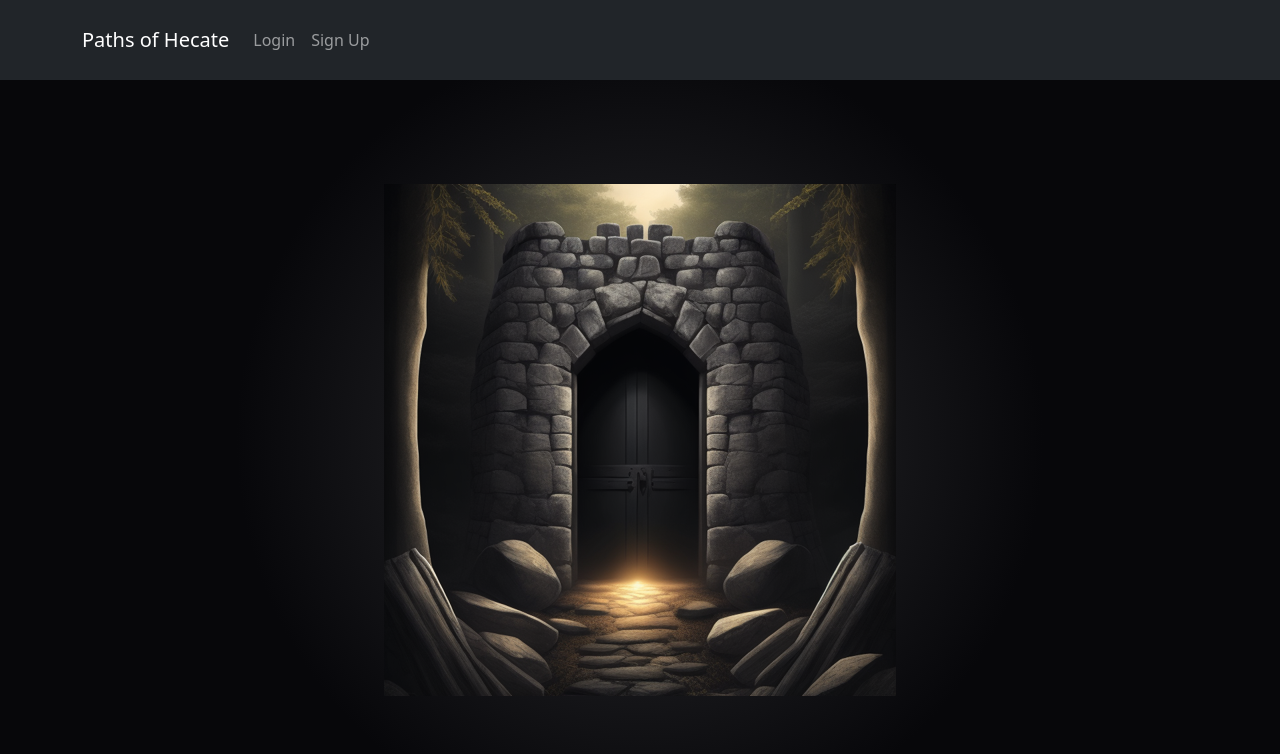
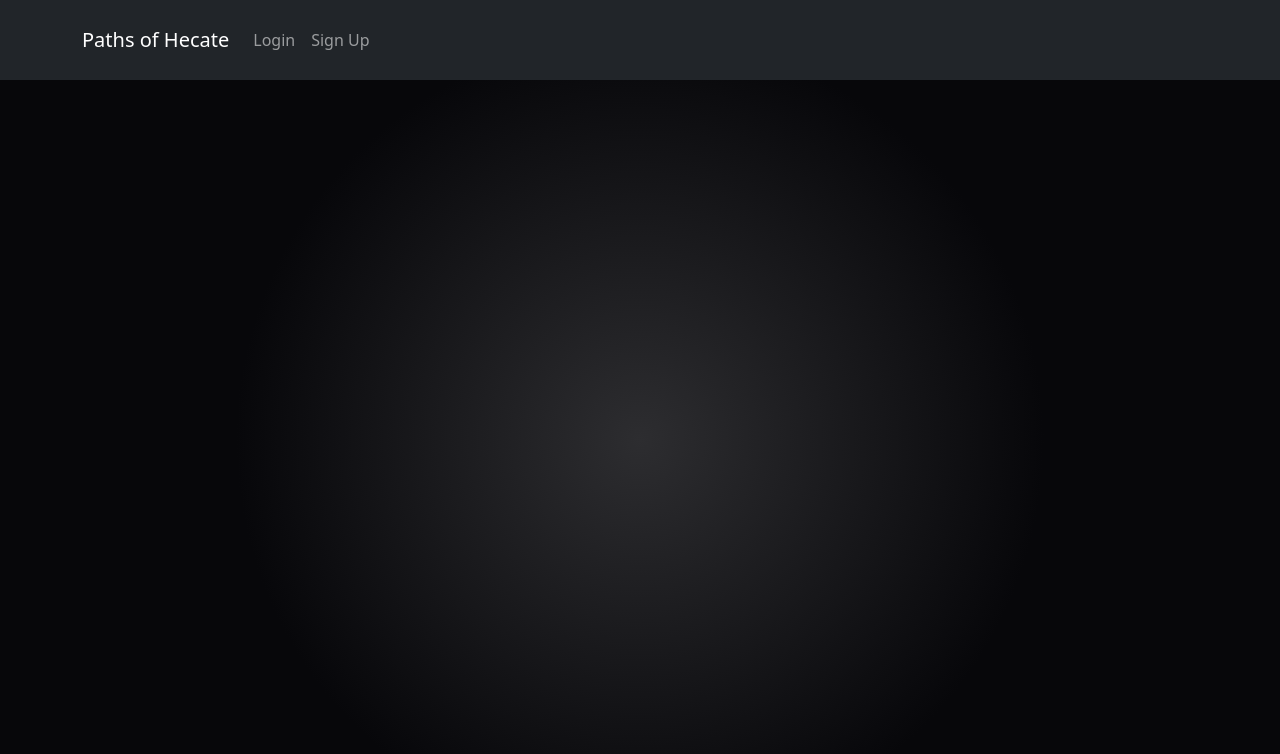
Before and after one commit to WilberEV/Paths-of-Hecate-FE, a React (Vite) app: page /login in a window 1280 px wide. Before the commit this address led to /. Shown: the top 754 px of the page. Built offline with nearby package versions, Linux system fonts and the light colour scheme.

Commit message:
Login + SignUp pages template

```diff
--- a/src/Components/Header/Header.jsx
+++ b/src/Components/Header/Header.jsx
@@ -12,10 +12,10 @@ export const Header = () => {
     <div>
       <Navbar bg="dark" variant="dark">
         <Container>
-          <Navbar.Brand href="#home">Paths of Hecate</Navbar.Brand>
+          <Navbar.Brand href="/">Paths of Hecate</Navbar.Brand>
           <Nav className="me-auto">
-            <Nav.Link href="#features">Login</Nav.Link>
-            <Nav.Link href="#pricing">Sign Up</Nav.Link>
+            <Nav.Link href="login">Login</Nav.Link>
+            <Nav.Link href="signup">Sign Up</Nav.Link>
           </Nav>
         </Container>
       </Navbar>
--- a/src/layouts/Body/Body.jsx
+++ b/src/layouts/Body/Body.jsx
@@ -2,6 +2,8 @@ import React from 'react'
 import { Routes, Route, Navigate } from "react-router-dom";
 
 import { Home } from '../Home/home';
+import { Login } from '../Login/Login';
+import { SignUp } from '../Sign Up/SignUp';
 
 
 export const Body = () => {
@@ -10,9 +12,9 @@ export const Body = () => {
     <Routes>
       <Route path="*" element={<Navigate to="/" />} />
       <Route path="/" element={<Home />} />
-      {/* <Route path="/login" element={<Login />} />
+      <Route path="/login" element={<Login />} />
       <Route path="/signup" element={<SignUp />} />
-      <Route path="/profile" element={<Profile />} />
+      {/* <Route path="/profile" element={<Profile />} />
       <Route path="/admin" element={<Admin />} /> */}
     </Routes>
   </div>
--- /dev/null
+++ b/src/layouts/Login/Login.css
@@ -0,0 +1,15 @@
+.loginBody{
+    height: 90vh;
+    width: 100vw;
+
+    background: radial-gradient(circle, rgba(45,45,48,1) 0%, rgba(7,7,10,1) 55%);
+
+    margin: 0;
+    padding: 0;
+
+    display: flex;
+    flex-direction: column;
+
+    justify-content: center;
+    align-items: center;
+}
--- /dev/null
+++ b/src/layouts/Login/Login.jsx
@@ -0,0 +1,10 @@
+import React from 'react'
+import './Login.css'
+
+export const Login = () => {
+  return (
+    <div className='loginBody'>
+        <div></div>
+    </div>
+  )
+}
--- /dev/null
+++ b/src/layouts/Sign Up/SignUp.css
@@ -0,0 +1,15 @@
+.signUpBody{
+    height: 90vh;
+    width: 100vw;
+
+    background: radial-gradient(circle, rgba(45,45,48,1) 0%, rgba(7,7,10,1) 55%);
+
+    margin: 0;
+    padding: 0;
+
+    display: flex;
+    flex-direction: column;
+
+    justify-content: center;
+    align-items: center;
+}
--- /dev/null
+++ b/src/layouts/Sign Up/SignUp.jsx
@@ -0,0 +1,10 @@
+import React from 'react'
+import './SignUp.css'
+
+export const SignUp = () => {
+  return (
+    <div className='signUpBody'>
+
+    </div>
+  )
+}
```
